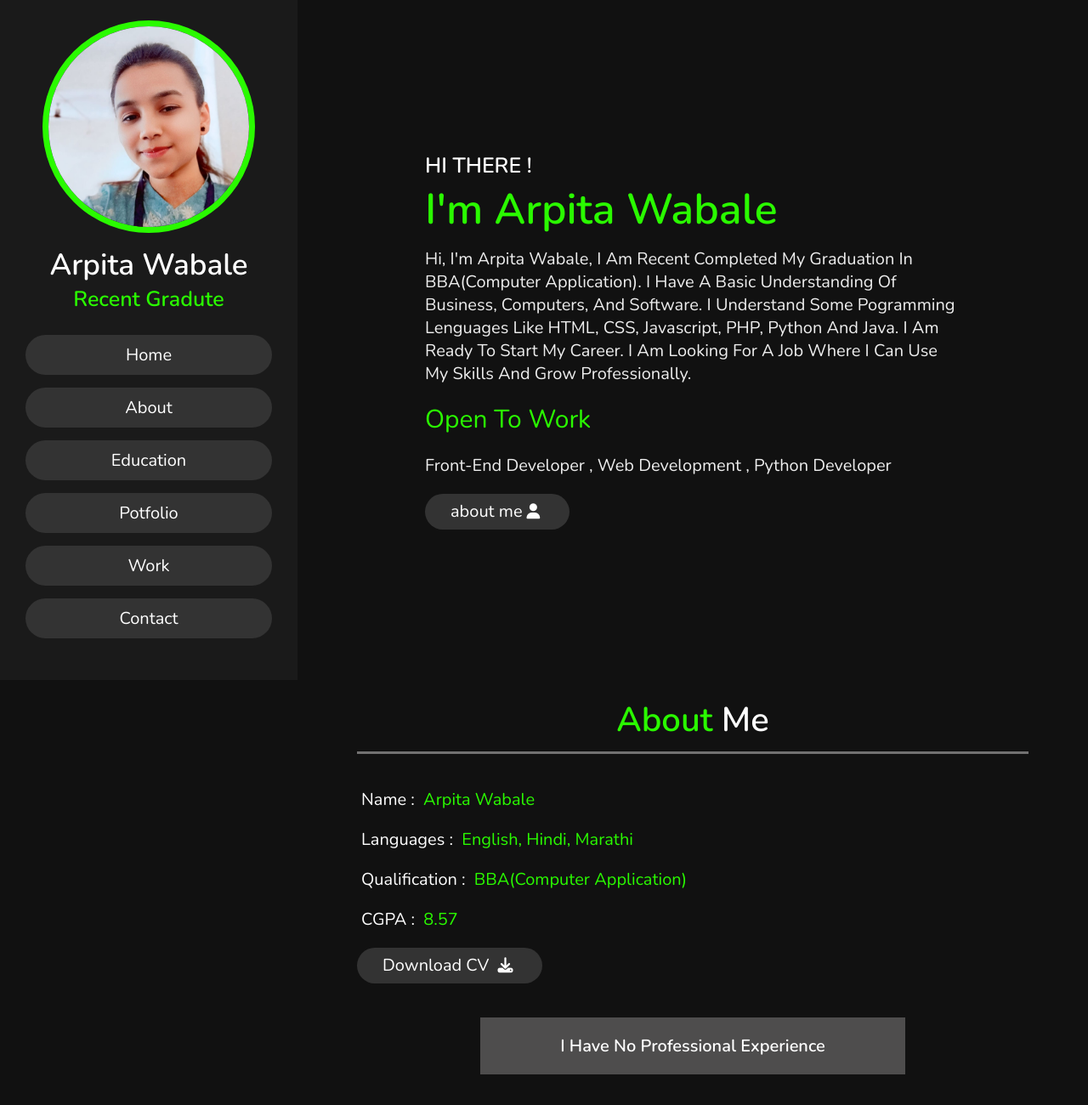
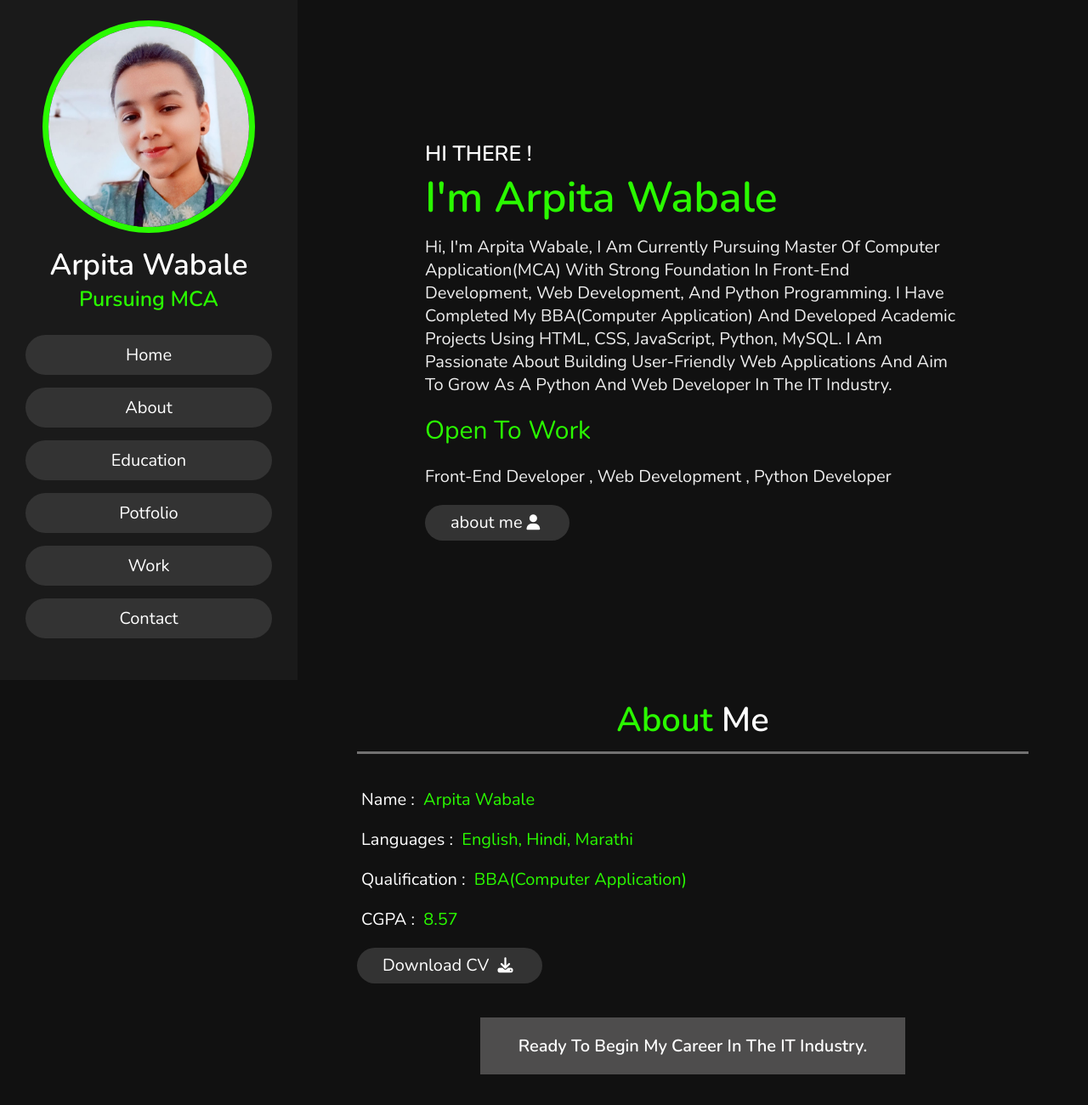
Before and after one commit to wabale8970/Profile, a plain HTML site: page index.html in a window 1280 px wide. Shown: the top 1300 px of the page at 85% size. Drawn offline with nearby package versions, Linux system fonts and the light colour scheme; files whose address does not match are found by name.

Commit message:
Update index.html

```diff
--- a/index.html
+++ b/index.html
@@ -17,7 +17,7 @@
             <div class="user">
                 <img src="img.png" alt="">
                 <h3 class="name">Arpita Wabale</h3>
-                <p class="post">Recent Gradute</p>
+                <p class="post">Pursuing MCA</p>
             </div>
 
             <nav class="navbar">
@@ -39,10 +39,10 @@
       <section class="Home" id="Home">
         <h3>HI THERE !</h3>
         <h1>I'm <span>Arpita Wabale</span></h1>
-        <p> Hi, I'm Arpita Wabale, I am recent completed my graduation in BBA(Computer Application).
-            I have a basic understanding of business, computers, and software. I understand  some
-            pogramming lenguages like HTML, CSS, Javascript, PHP, Python and Java. I am ready to start my
-            career. I am looking for a job where I can use my skills and grow professionally.</p>
+        <p> Hi, I'm Arpita Wabale, I am currently pursuing Master of Computer Application(MCA) with strong foundation in front-end development,
+            Web development, and python programming. I have completed my BBA(Computer Application) and developed academic projects using HTML,
+            CSS, JavaScript, Python, MySQL. I am passionate about building user-friendly web applications and aim to grow as a python and web
+            developer in the IT industry.</p>
             <p class="work">open to work</p>
             <p>Front-end developer , Web development , Python Developer</p>
         <a href="#About"><button class="btn">about me<i class="fas fa-user"></i></button></a>
@@ -66,7 +66,7 @@
 
                 <div class="box">
 
-                    <h3>I have no professional experience</h3>
+                    <h3>Ready to begin my career in the IT industry.</h3>
                 </div>
 
                 <div class="box">
@@ -82,7 +82,8 @@
                 <div class="box">
                     <span>Skills</span>
                     <h3>HTML, CSS, Javascript, PHP, Python<br>
-                        Microsoft power point, Word, MYSQL(database)</h3>
+                        Microsoft power point, Word, MYSQL,<br>
+                        MongoDB, Data Structure</h3>
                 </div>
 
                 <div class="box">
```
